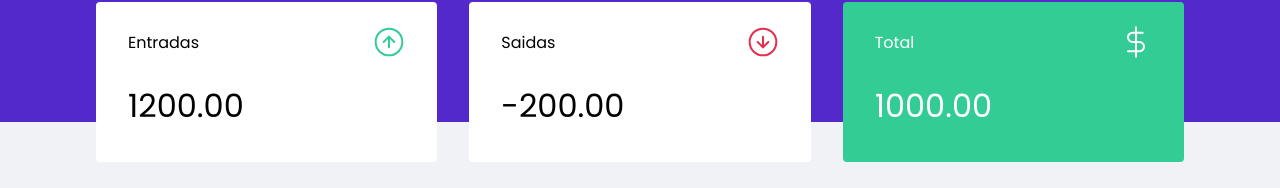
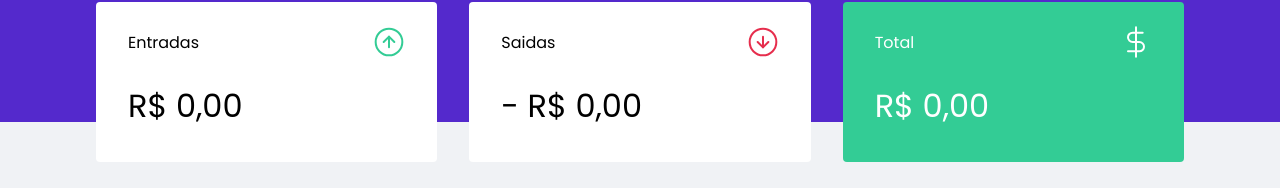
Before and after one commit to jacianeoc/dtmoney, a React (Create React App) app: page / in a window 1280 px wide. Shown: the part 150-338 px from the top of the page. Built offline with nearby package versions, Linux system fonts and the light colour scheme; no server answers; what miragejs would draw is missing.

Commit message:
feito summary

```diff
--- a/src/components/Summary/index.tsx
+++ b/src/components/Summary/index.tsx
@@ -7,6 +7,20 @@
 
 export function Summary() {
   const {transactions} = useContext(TransactionsContext);
+  const summary = transactions.reduce((acc, transaction)=>{
+    if (transaction.type === 'deposit'){
+      acc.deposits += transaction.amount;
+      acc.total += transaction.amount;
+    } else {
+      acc.withdraws += transaction.amount;
+      acc.total -= transaction.amount;
+    }
+    return acc;
+  }, {deposits:0,
+    withdraws: 0,
+    total: 0
+  })
+
 
   return(
     <>
@@ -16,21 +30,35 @@
           <p>Entradas</p>
           <img src={incomeImg} alt="income"/>
         </header>
-        <strong>1200.00</strong>
+        <strong>{
+        new Intl.NumberFormat('pt-BR', {
+              style: 'currency',
+              currency: 'BRL'
+            }).format(summary.deposits)
+        }</strong>
       </div>
       <div>
         <header>
           <p>Saidas</p>
           <img src={outcomeImg} alt="income"/>
         </header>
-        <strong> -200.00</strong>
+        <strong>- {
+        new Intl.NumberFormat('pt-BR', {
+              style: 'currency',
+              currency: 'BRL'
+            }).format(summary.withdraws)
+        }</strong>
       </div>
       <div className='total'>
         <header>
           <p>Total</p>
           <img src={totalImg} alt="total"/>
         </header>
-        <strong>1000.00</strong>
+        <strong>{new Intl.NumberFormat('pt-BR', {
+              style: 'currency',
+              currency: 'BRL'
+            }).format(summary.total)
+        }</strong>
       </div>
     </Container>
 
```
